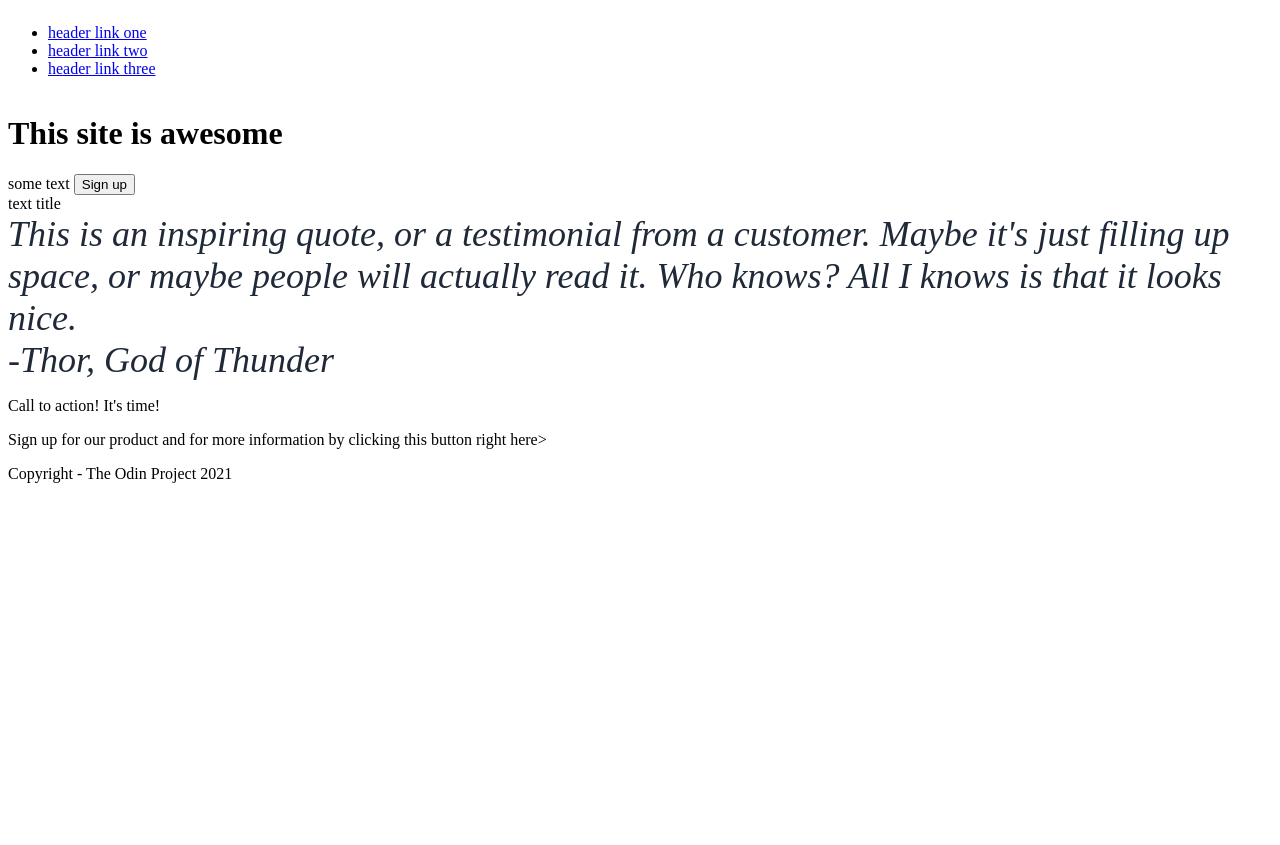
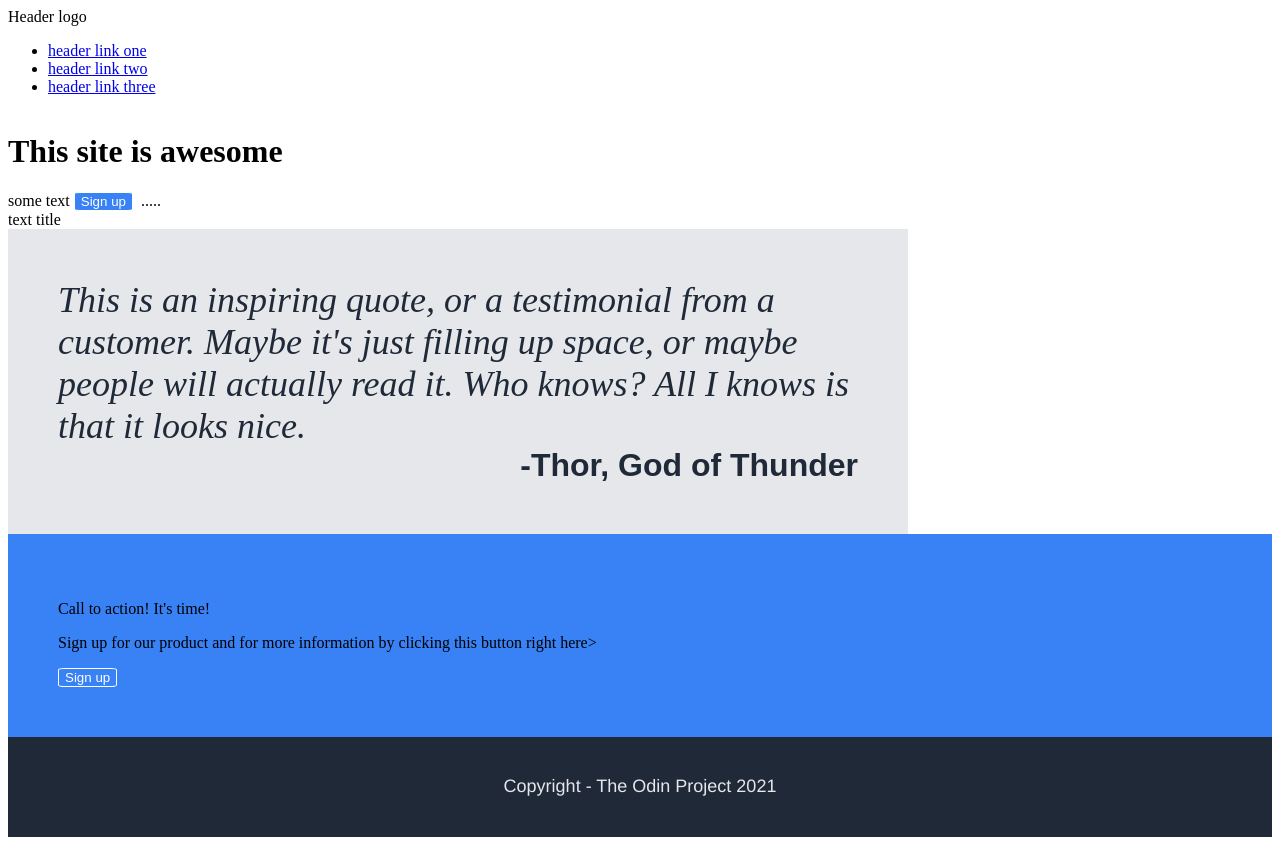
Before and after one commit to denesgeza/odin-landing-page, a plain HTML site: page index.html in a window 1280 px wide. Before the commit the page ends 800 px from the top, so only its background shows below. Drawn offline with Linux system fonts and the light colour scheme.

Commit message:
styled buttons

```diff
--- a/index.html
+++ b/index.html
@@ -5,14 +5,13 @@
     <meta http-equiv="X-UA-Compatible" content="IE=edge">
     <meta name="viewport" content="width=device-width, initial-scale=1.0">
     <title>Landing page</title>
-    <link rel="stylesheet" href="/styles/styles.css"
+    <link rel="stylesheet" href="/styles/styles.css">
 </head>
+
 <body>
 
     <div class="header">
-        <div class="logo">
-
-        </div>
+        <div class="logo">Header logo</div>
         <div class="header-links">
             <ul>
                 <li><a href="google.com">header link one</a></li>
@@ -24,9 +23,10 @@
 
     <div class="awesome">
         <h1>This site is awesome</h1>
-
         <a> some text</a>
         <button>Sign up</button>
+        <img> .....</img>
+
     </div>
 
     <div class="info">
@@ -44,6 +44,7 @@
     <div class="footer">
         <p>Call to action! It's time!</p>
         <p>Sign up for our product and for more information by clicking this button right here></p>
+        <button>Sign up</button>
     </div>
     <div class="copyright"
         <p>Copyright - The Odin Project 2021</p>
--- a/styles/styles.css
+++ b/styles/styles.css
@@ -11,10 +11,46 @@ body {
 
 
 .quote  {
+    display: flex;
+    flex-direction: column;
+    align-items: flex-end;
+    justify-content: center;
+    width: 800px;
+    padding: 50px;
+    flex:1;
+    background-color: #e5e7eb;
     font-size: 36px;
     font-weight: 100;
     color: #1f2937;
     font-style: italic;
 }
+.thor {
+    font-size: 32px;
+    font-weight: 700;
+    font-style: normal;
+    font-family: Arial, Helvetica, sans-serif;
+}
 
-/* .footer {} */
+.footer {
+    background-color: #3882f6;
+    padding: 50px;
+
+}
+
+button {
+    background-color: #3882f6;
+    border-radius: 10%;
+    border: 1px solid white;
+    color:white;
+}
+
+.copyright {
+    display: flex;
+    justify-content: center;
+    align-items: center;
+    height: 100px;
+    background-color: #1f2937;
+    font-size: 18px;
+    color:#e5e7eb;
+    font-family: 'Franklin Gothic Medium', 'Arial Narrow', Arial, sans-serif;
+}
```
